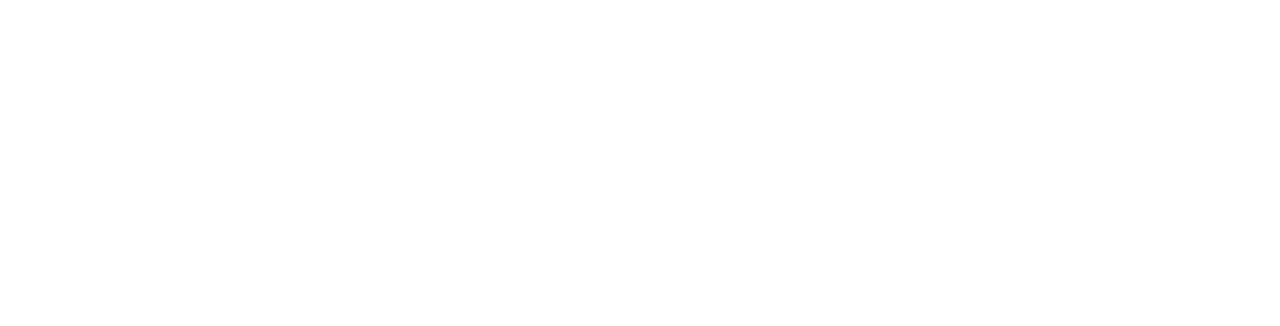
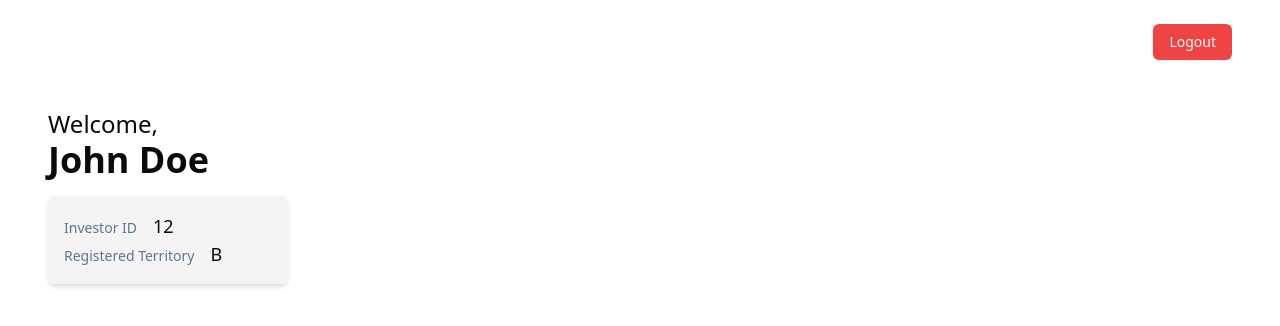
Before and after one commit to AkshatJha21/investment-portal, a React (Vite) app: page / in a window 1280 px wide. Shown: the top 326 px of the page. Built offline with nearby package versions, Linux system fonts and the light colour scheme.

Commit message:
dashboard user details

```diff
--- a/src/components/page/Dashboard.tsx
+++ b/src/components/page/Dashboard.tsx
@@ -1,9 +1,25 @@
-import React from 'react'
+import Navbar from "./Navbar"
 
 const Dashboard = () => {
   return (
-    <div className=''>
-
+    <div className='mx-6'>
+        <Navbar />
+        <div className="h-screen w-full p-6">
+            <div className="flex-col">
+                <p className="text-2xl font-medium">Welcome,</p>
+                <h1 className="text-4xl font-bold">John Doe</h1>
+                <div className="flex-col my-4 bg-zinc-100 w-[240px] p-4 rounded-md shadow-md">
+                    <div className="flex space-x-4 items-baseline">
+                        <p className="text-sm text-slate-500">Investor ID</p>
+                        <p className="text-lg font-medium">12</p>
+                    </div>
+                    <div className="flex space-x-4 items-baseline">
+                        <p className="text-sm text-slate-500">Registered Territory</p>
+                        <p className="text-lg font-medium">B</p>
+                    </div>
+                </div>
+            </div>
+        </div>
     </div>
   )
 }
--- a/src/components/page/Navbar.tsx
+++ b/src/components/page/Navbar.tsx
@@ -1,8 +1,18 @@
-import React from 'react'
+import { Link } from "react-router-dom"
+import { Button } from "../ui/button"
+
 
 const Navbar = () => {
   return (
-    <div>Navbar</div>
+    <div className='w-full p-6'>
+        <div className='flex items-center justify-end space-x-6'>
+            <Link to={'/signin-investor'}>
+                <Button variant={'destructive'}>
+                    Logout
+                </Button>
+            </Link>
+        </div>
+    </div>
   )
 }
 
```
